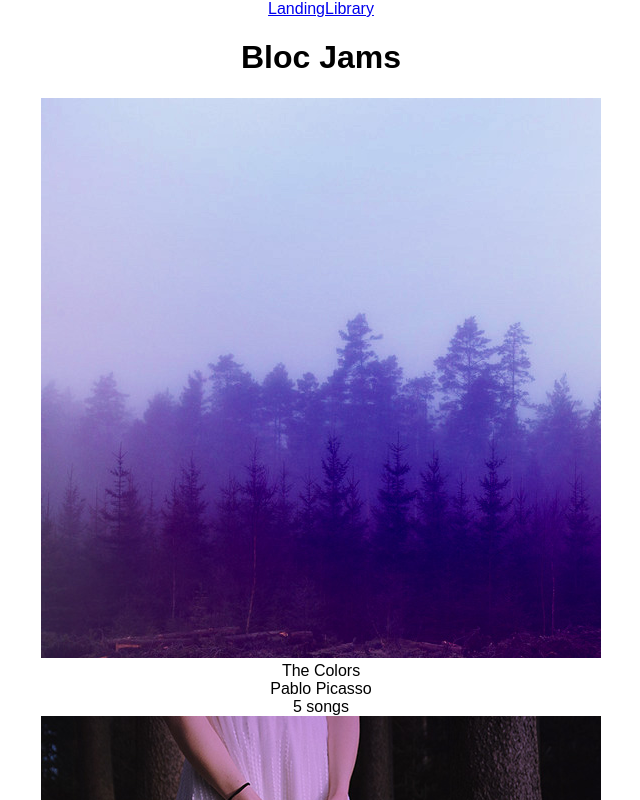
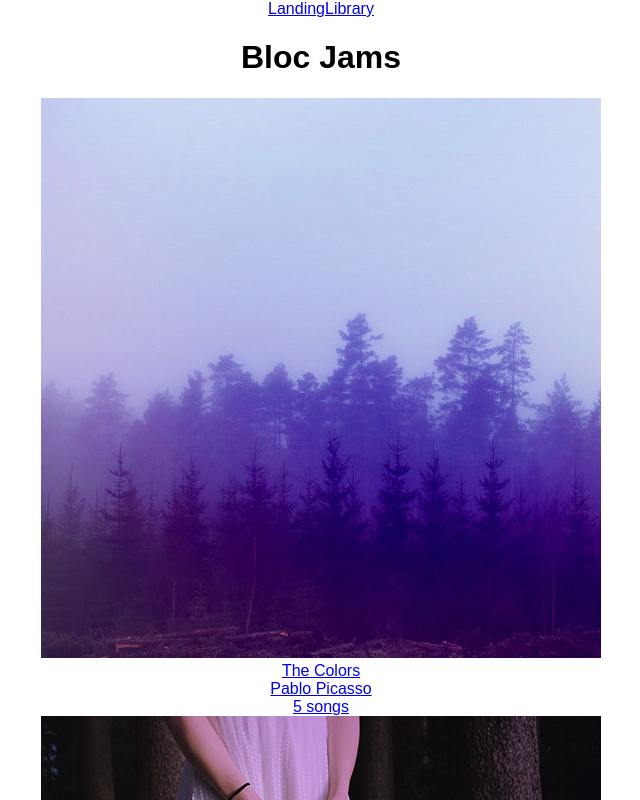
Before and after one commit to drwhirstyburgers/bloc-jams-react, a React (Create React App) app: page /Library in a window 1280 px wide. Shown: the top 800 px of the page, without its empty margins (319-959 px from the left). Built offline with nearby package versions, Linux system fonts and the light colour scheme.

Commit message:
Library album links add

```diff
--- a/src/components/Library.js
+++ b/src/components/Library.js
@@ -1,4 +1,5 @@
 import React, { Component } from 'react';
+import { Link } from 'react-router-dom';
 import albumData from './../data/albums';
 
 class Library extends Component {
@@ -12,12 +13,12 @@
       <section className="library">
         {
             this.state.albums.map( (album, index) =>
-              <div key ={index} >
+              <Link to={`/album/${album.slug}`} key={index}>
                 <img src={album.albumCover} alt={album.title} />
                 <div>{album.title}</div>
                 <div>{album.artist}</div>
                 <div>{album.songs.length} songs</div>
-              </div>
+              </Link>
             )
          }
       </section>
```
